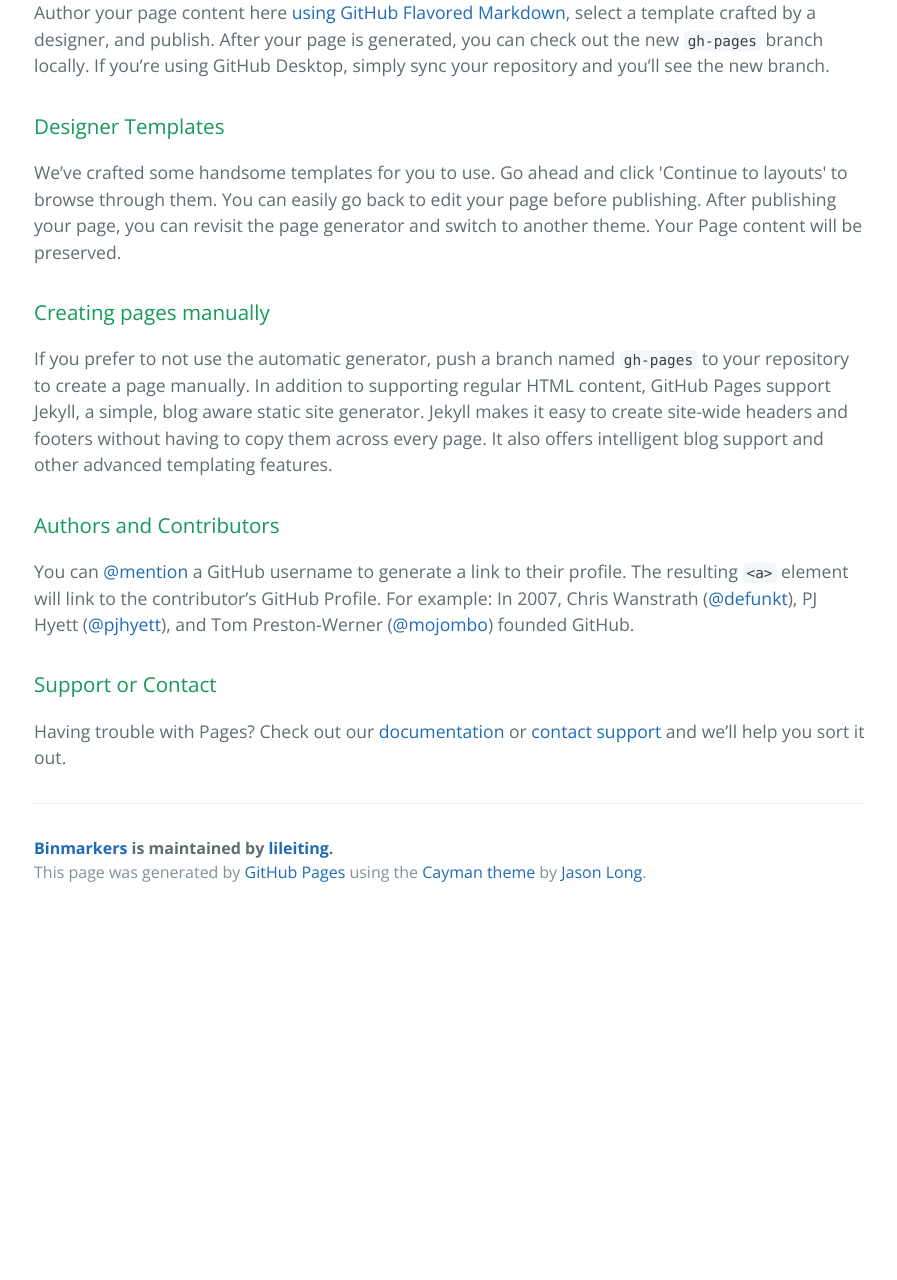
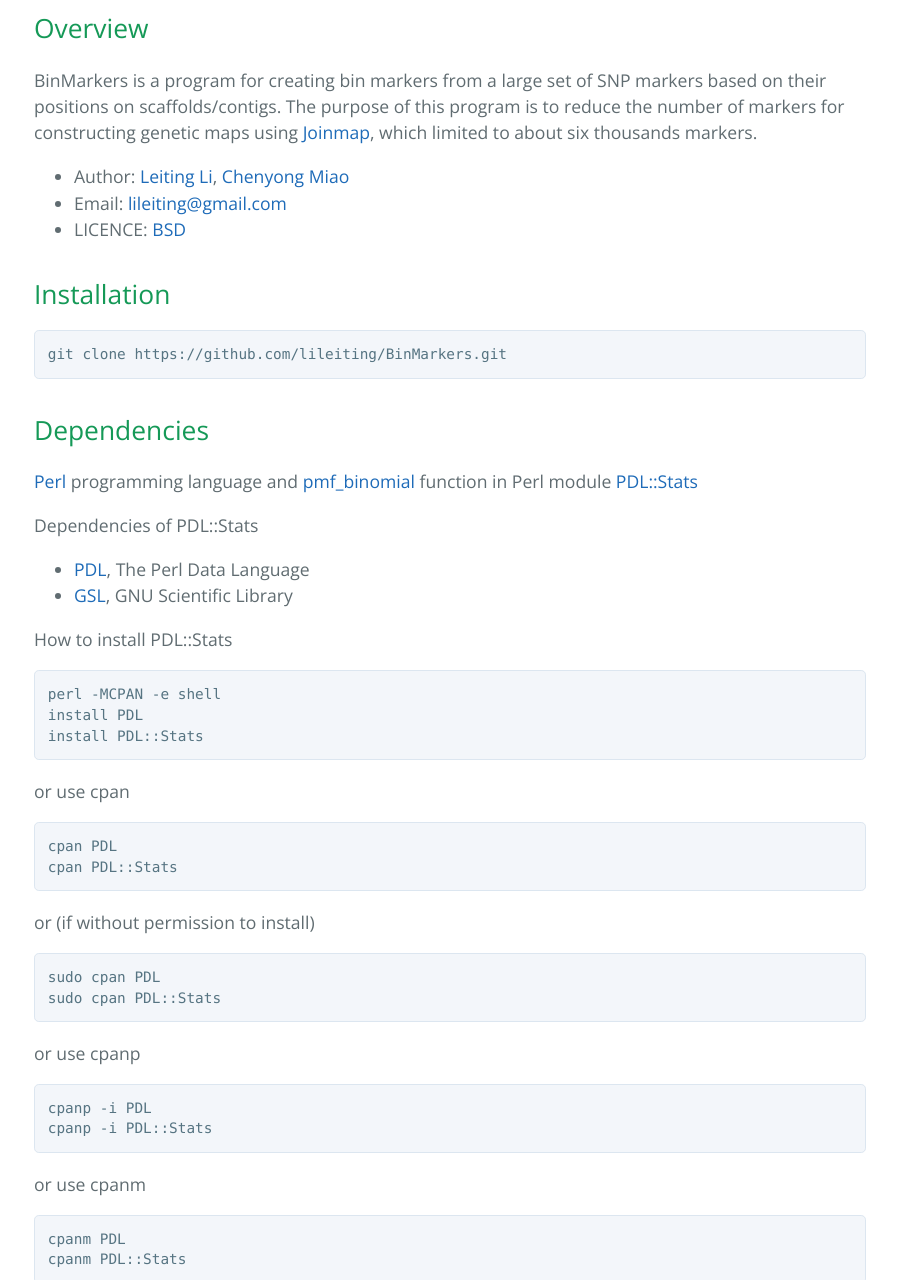
Before and after one commit to lileiting/BinMarkers, a plain HTML site: page index.html in a window 1280 px wide. Shown: the part 490-1770 px from the top of the page, without its empty margins (190-1087 px from the left). Before the commit the page ends 1406 px from the top, so only its background shows below. Drawn offline with nearby package versions, Linux system fonts and the light colour scheme.

```diff
--- a/index.html
+++ b/index.html
@@ -19,30 +19,117 @@
     </section>
 
     <section class="main-content">
-      <h3>
-<a id="welcome-to-github-pages" class="anchor" href="#welcome-to-github-pages" aria-hidden="true"><span class="octicon octicon-link"></span></a>Welcome to GitHub Pages.</h3>
+      <h1>
+<a id="binmarkers" class="anchor" href="#binmarkers" aria-hidden="true"><span class="octicon octicon-link"></span></a>BinMarkers</h1>
 
-<p>This automatic page generator is the easiest way to create beautiful pages for all of your projects. Author your page content here <a href="https://guides.github.com/features/mastering-markdown/">using GitHub Flavored Markdown</a>, select a template crafted by a designer, and publish. After your page is generated, you can check out the new <code>gh-pages</code> branch locally. If you’re using GitHub Desktop, simply sync your repository and you’ll see the new branch.</p>
+<h2>
+<a id="overview" class="anchor" href="#overview" aria-hidden="true"><span class="octicon octicon-link"></span></a>Overview</h2>
 
-<h3>
-<a id="designer-templates" class="anchor" href="#designer-templates" aria-hidden="true"><span class="octicon octicon-link"></span></a>Designer Templates</h3>
+<p>BinMarkers is a program for creating bin markers from a large set of SNP markers based on their positions on scaffolds/contigs. The purpose of this program is to reduce the number of markers for constructing genetic maps using <a href="http://www.kyazma.nl/index.php/mc.JoinMap/">Joinmap</a>, which limited to about six thousands markers.</p>
 
-<p>We’ve crafted some handsome templates for you to use. Go ahead and click 'Continue to layouts' to browse through them. You can easily go back to edit your page before publishing. After publishing your page, you can revisit the page generator and switch to another theme. Your Page content will be preserved.</p>
+<ul>
+<li>Author: <a href="https://github.com/lileiting">Leiting Li</a>, <a href="https://github.com/freemao">Chenyong Miao</a>
+</li>
+<li>Email: <a href="mailto:lileiting@gmail.com">lileiting@gmail.com</a>
+</li>
+<li>LICENCE: <a href="http://opensource.org/licenses/bsd-license.php">BSD</a>
+</li>
+</ul>
 
-<h3>
-<a id="creating-pages-manually" class="anchor" href="#creating-pages-manually" aria-hidden="true"><span class="octicon octicon-link"></span></a>Creating pages manually</h3>
+<h2>
+<a id="installation" class="anchor" href="#installation" aria-hidden="true"><span class="octicon octicon-link"></span></a>Installation</h2>
 
-<p>If you prefer to not use the automatic generator, push a branch named <code>gh-pages</code> to your repository to create a page manually. In addition to supporting regular HTML content, GitHub Pages support Jekyll, a simple, blog aware static site generator. Jekyll makes it easy to create site-wide headers and footers without having to copy them across every page. It also offers intelligent blog support and other advanced templating features.</p>
+<pre><code>git clone https://github.com/lileiting/BinMarkers.git
+</code></pre>
 
-<h3>
-<a id="authors-and-contributors" class="anchor" href="#authors-and-contributors" aria-hidden="true"><span class="octicon octicon-link"></span></a>Authors and Contributors</h3>
+<h2>
+<a id="dependencies" class="anchor" href="#dependencies" aria-hidden="true"><span class="octicon octicon-link"></span></a>Dependencies</h2>
 
-<p>You can <a href="https://github.com/blog/821" class="user-mention">@mention</a> a GitHub username to generate a link to their profile. The resulting <code>&lt;a&gt;</code> element will link to the contributor’s GitHub Profile. For example: In 2007, Chris Wanstrath (<a href="https://github.com/defunkt" class="user-mention">@defunkt</a>), PJ Hyett (<a href="https://github.com/pjhyett" class="user-mention">@pjhyett</a>), and Tom Preston-Werner (<a href="https://github.com/mojombo" class="user-mention">@mojombo</a>) founded GitHub.</p>
+<p><a href="http://www.perl.org">Perl</a> programming language and <a href="http://pdl-stats.sourceforge.net/Distr.htm#pmf_binomial">pmf_binomial</a> function in Perl module <a href="https://metacpan.org/pod/PDL::Stats">PDL::Stats</a></p>
 
-<h3>
-<a id="support-or-contact" class="anchor" href="#support-or-contact" aria-hidden="true"><span class="octicon octicon-link"></span></a>Support or Contact</h3>
+<p>Dependencies of PDL::Stats</p>
 
-<p>Having trouble with Pages? Check out our <a href="https://help.github.com/pages">documentation</a> or <a href="https://github.com/contact">contact support</a> and we’ll help you sort it out.</p>
+<ul>
+<li>
+<a href="https://metacpan.org/pod/PDL">PDL</a>, The Perl Data Language</li>
+<li>
+<a href="http://www.gnu.org/software/gsl/">GSL</a>, GNU Scientific Library</li>
+</ul>
+
+<p>How to install PDL::Stats</p>
+
+<pre><code>perl -MCPAN -e shell
+install PDL
+install PDL::Stats
+</code></pre>
+
+<p>or use cpan</p>
+
+<pre><code>cpan PDL
+cpan PDL::Stats
+</code></pre>
+
+<p>or (if without permission to install)</p>
+
+<pre><code>sudo cpan PDL
+sudo cpan PDL::Stats
+</code></pre>
+
+<p>or use cpanp</p>
+
+<pre><code>cpanp -i PDL
+cpanp -i PDL::Stats
+</code></pre>
+
+<p>or use cpanm</p>
+
+<pre><code>cpanm PDL
+cpanm PDL::Stats
+</code></pre>
+
+<p>How to install GSL</p>
+
+<p>Use <a href="http://brew.sh">brew</a> in Mac OS</p>
+
+<pre><code>brew install gsl
+</code></pre>
+
+<p>Use yum in CentOS</p>
+
+<pre><code>sudo yum install gsl
+sudo yum install gsl-devel
+</code></pre>
+
+<p>Use apt-get in Ubuntu</p>
+
+<pre><code>sudo apt-get install libgsl0ldbl
+sudo apt-get install gsl-bin libgsl0-dev
+</code></pre>
+
+<h2>
+<a id="how-to-use-binmarkers" class="anchor" href="#how-to-use-binmarkers" aria-hidden="true"><span class="octicon octicon-link"></span></a>How to use BinMarkers</h2>
+
+<p>Input data format</p>
+
+<p>Input data should be a matrix, one marker per line, one individual per column.
+The first line is the title containing individual names, the first column is
+marker names.</p>
+
+<p>Marker names should contain two parts. First is the scaffold/contig/chromosome
+name, second is the position, and they were joined by dash or underscore, e.g.
+scaffold1_12345, scaffold1-12345</p>
+
+<p>The default genotypes are "a" for 0/0, "h" for 0/1, "b" for 1/1, "-" for
+missingthese could be customized using -0, -1, -2 and -m options.</p>
+
+<p>Examples</p>
+
+<pre><code>perl binmarkers.pl markers.map -t 5
+perl binmarkers.pl markers.map --threshold 5
+perl binmarkers.pl markers.map -t 5 -0 a -1 h -2 b -m '-'
+perl binmarkers.pl markers.map --threshold=5 --letter_for_0_0=a --letter_for_0_1=h --letter_for_1_1=b --missing='-'
+perl binmarkers.pl markers.map -t 5 -0 a -1 h -2 b -m '-' --error_rate_for_0_0 0.04 --error_rate_for_0_1 0.03 --error_rate_for_1_1 0.01
+</code></pre>
 
       <footer class="site-footer">
         <span class="site-footer-owner"><a href="https://github.com/lileiting/BinMarkers">Binmarkers</a> is maintained by <a href="https://github.com/lileiting">lileiting</a>.</span>
```
Also changed, not shown: params.json (+1 -1 lines).
